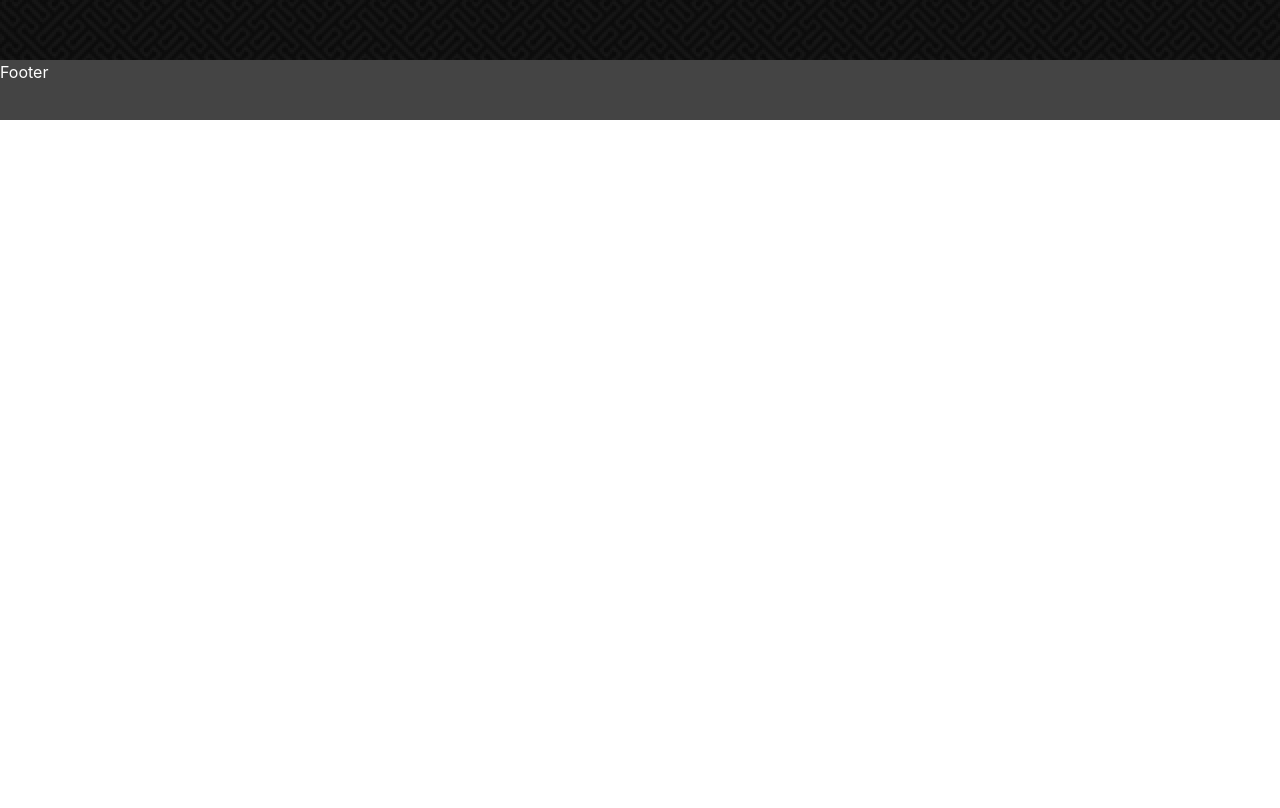
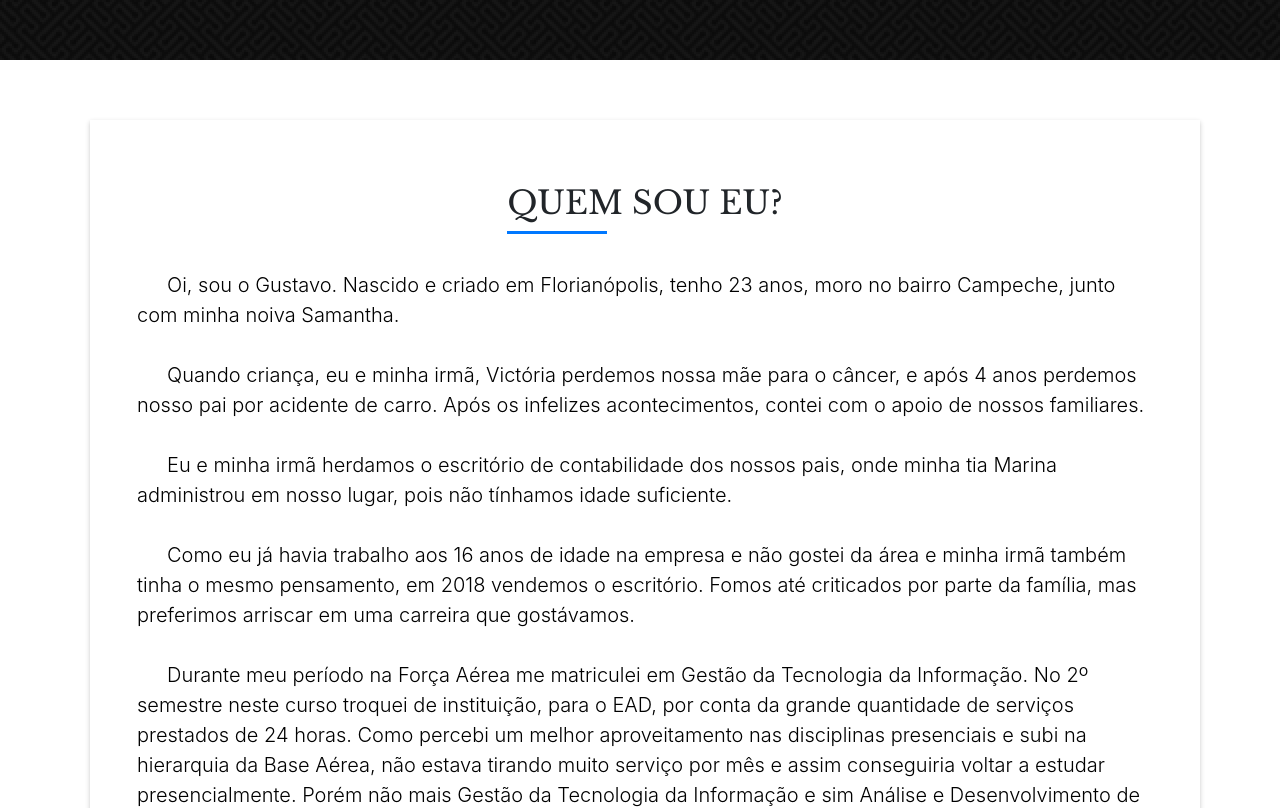
Before and after one commit to gustavo-gvm/CurriculoWeb, a React (Create React App) app: page / in a window 1280 px wide. Shown: the part 740-1548 px from the top of the page. Before the commit the page ends 860 px from the top, so only its background shows below. Built offline with nearby package versions, Linux system fonts and the light colour scheme.

Commit message:
Criado componente Aboutme

```diff
--- a/src/App.js
+++ b/src/App.js
@@ -1,4 +1,5 @@
 import React from 'react';
+import Aboutme from './components/Aboutme';
 import Footer from './components/Footer';
 import Header from './components/Header/index';
 import Intro from './components/Intro';
@@ -8,6 +9,7 @@
     <div id="page-top">
       <Header/>
       <Intro/>
+      <Aboutme/>
       <Footer/>
     </div>
 );
--- /dev/null
+++ b/src/components/Aboutme/index.js
@@ -0,0 +1,35 @@
+import React from 'react';
+import '../default.css';
+import './styles.css';
+
+const Aboutme = () => (
+  <section id="aboutme" className="container-gvm">
+    <div className="container">
+      <div className="box-shadow-full">
+        <div className="col-12">
+          <div className="sobre_mim">
+            <h5 className="title-sm">QUEM SOU EU?</h5>
+            <p className="lead">
+              <span className="space"></span>
+              Oi, sou o Gustavo. Nascido e criado em Florianópolis, tenho 23 anos, moro no bairro Campeche, junto com minha noiva Samantha.
+              <br/><br/>
+              <span className="space"></span>
+              Quando criança, eu e minha irmã, Victória perdemos nossa mãe para o câncer, e após 4 anos perdemos nosso pai por acidente de carro. Após os infelizes acontecimentos, contei com o apoio de nossos familiares.
+              <br/><br/>
+              <span className="space"></span>
+              Eu e minha irmã herdamos o escritório de contabilidade dos nossos pais, onde minha tia Marina administrou em nosso lugar, pois não tínhamos idade suficiente.
+              <br/><br/>
+              <span className="space"></span>
+              Como eu já havia trabalho aos 16 anos de idade na empresa e não gostei da área e minha irmã também tinha o mesmo pensamento, em 2018 vendemos o escritório. Fomos até criticados por parte da família, mas preferimos arriscar em uma carreira que gostávamos.
+              <br/><br/>
+              <span className="space"></span>
+              Durante meu período na Força Aérea me matriculei em Gestão da Tecnologia da Informação. No 2º semestre neste curso troquei de instituição, para o EAD, por conta da grande quantidade de serviços prestados de 24 horas. Como percebi um melhor aproveitamento nas disciplinas presenciais e subi na hierarquia da Base Aérea, não estava tirando muito serviço por mês e assim conseguiria voltar a estudar presencialmente. Porém não mais Gestão da Tecnologia da Informação e sim Análise e Desenvolvimento de Sistemas onde estou até hoje.
+            </p>
+          </div>
+        </div>
+      </div>
+    </div>
+  </section>
+);
+
+export default Aboutme;
--- /dev/null
+++ b/src/components/Aboutme/styles.css
@@ -0,0 +1,7 @@
+#aboutme{
+  margin-top: 60px;
+}
+
+span.space{
+  margin: 0 15px 0 15px;
+}
--- a/src/components/Header/index.js
+++ b/src/components/Header/index.js
@@ -9,7 +9,7 @@
   <Navbar.Collapse id="responsive-navbar-nav">
     <Nav className="navbar-nav">
       <Nav.Link href="#home">Home</Nav.Link>
-      <Nav.Link href="#perfil">Perfil</Nav.Link>
+      <Nav.Link href="#aboutme">Quem sou eu</Nav.Link>
       <Nav.Link href="#graduacao">Graduacao</Nav.Link>
       <Nav.Link href="#certificados">Certificados</Nav.Link>
       <Nav.Link href="#experiencia">Experiencia</Nav.Link>
--- /dev/null
+++ b/src/components/default.css
@@ -0,0 +1,97 @@
+/*------/ Box /------*/
+
+.box-pl2 {
+  padding-left: 2rem;
+}
+
+.box-shadow-full {
+  padding: 3rem 2em;
+  position: relative;
+  background-color: #fff;
+  margin-bottom: 3rem;
+  z-index: 2;
+  box-shadow: 0 1px 1px 0 rgba(0, 0, 0, 0.06), 0 2px 5px 0 rgba(0, 0, 0, 0.2);
+}
+
+/*------/ CARD /------*/
+.container-gvm .box-shadow-full {
+  padding-top: 4rem;
+  padding-bottom: 4rem;
+}
+
+.container-gvm {
+  margin-left: 10px;
+  margin-bottom: 2rem;
+}
+
+.container-gvm p{
+  color: black;
+}
+
+/*--/ Title-s /--*/
+
+.title-s {
+  font-weight: 600;
+  color: #1e1e1e;
+  font-size: 1.1rem;
+  margin-left: 20px;
+}
+
+/*--/ Title sm - pf /--*/
+
+.title-sm,.title,.title-pf {
+  font-size: 2rem;
+  position: relative;
+  margin-bottom: 3rem;
+  font-family: 'Libre Baskerville', serif;
+  text-align: center;
+}
+
+.title{
+  text-transform: uppercase;
+  font-weight: 600;
+  font-size: 30px;
+}
+
+.subtitle {
+  color: #4e4e4e;
+  font-size: 25px;
+  position: relative;
+}
+
+
+.title-sm::before {
+  content: '';
+  position: absolute;
+  height: 3px;
+  background-color: #0078ff;
+  width: 100px;
+  bottom: -12px;
+}
+
+.title::before {
+  content: '';
+  position: absolute;
+  height: 3px;
+  background-color: #0078ff;
+  width: 100px;
+  bottom: -12px;
+}
+
+.title-pf::before {
+  content: '';
+  position: absolute;
+  height: 3px;
+  background-color: #0078ff;
+  width: 55px;
+  bottom: -12px;
+}
+
+.subtitle::before{
+  content: '';
+  position: absolute;
+  height: 3px;
+  background-color: #0155b4c4;
+  width: 200px;
+  bottom: -5px;
+}
```
